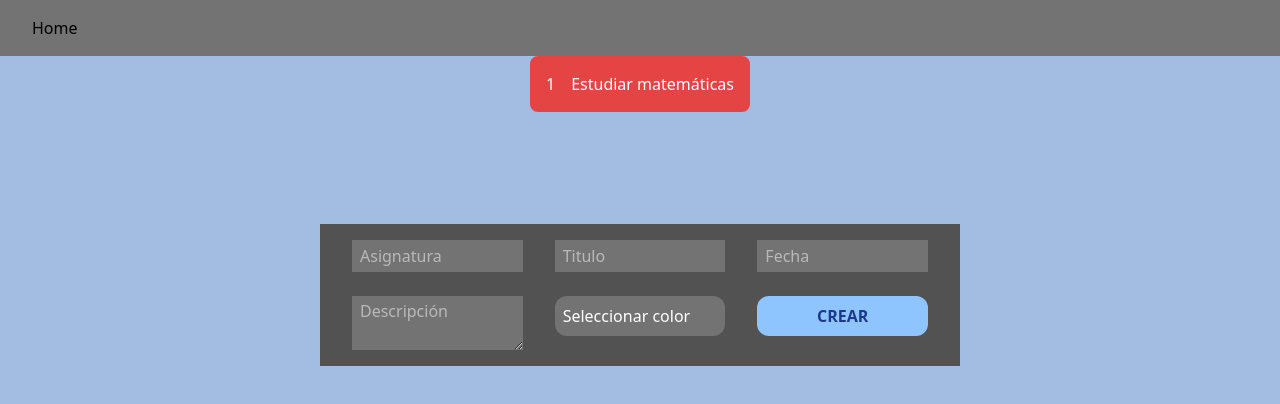
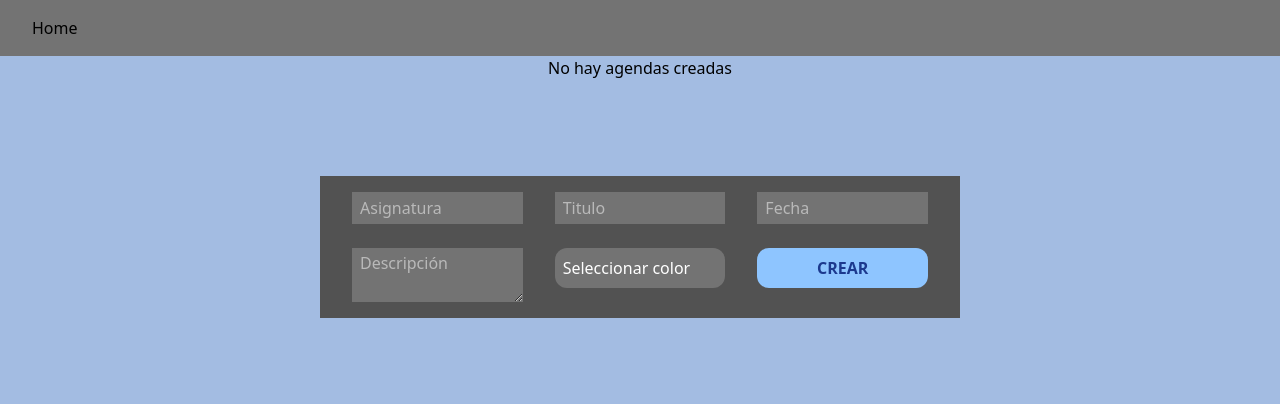
Before and after one commit to Matisalinas23/Agenda_Web, a React (Vite) app: page / in a window 1280 px wide. Shown: the top 404 px of the page. Built offline with nearby package versions, Linux system fonts and the light colour scheme.

Commit message:
autosave_changes

```diff
--- a/src/screens/agenda/agenda.tsx
+++ b/src/screens/agenda/agenda.tsx
@@ -1,4 +1,4 @@
-import { useState } from "react";
+import { useEffect, useState } from "react";
 import FormularioAñadirNota from "../../components/FormularioAñadirNota";
 
 export interface INote {
@@ -13,16 +13,14 @@ export interface INote {
 }
 
 export const Agenda = () => {
-  const [notes, setNotes] = useState<INote[]>([{
-      id: 1,
-      title: 'Estudiar matemáticas',
-      description: 'Repasar álgebra y geometría para el examen del viernes.',
-      limitDate: '2024-06-10',
-      completed: false,
-      assignature: 'Matemáticas',
-      color: "#E54444",
-      textColor: "#ffffff"
-    }])
+  const [notes, setNotes] = useState<INote[]>(() => {
+    const saved = localStorage.getItem("notes");
+    return saved ? JSON.parse(saved) : [];
+  });
+
+  useEffect(() => {
+    localStorage.setItem("notes", JSON.stringify(notes));
+  }, [notes]);
 
   return (
     <div className="flex flex-col items-center gap-24">
@@ -30,7 +28,7 @@ export const Agenda = () => {
         ? 'No hay agendas creadas'
         : <ul>
           {notes.map((nota, index) => (
-            <li key={index + 1} className="p-4 mb-4 rounded-lg text-white flex gap-4" style={{ backgroundColor: nota.color }}>
+            <li key={index + 1} className="p-4 mb-4 rounded-lg text-white flex gap-4" style={{ backgroundColor: nota.color, color: nota.textColor }}>
               <p>{index + 1}</p>
               <h2>{nota.title}</h2>
             </li>
@@ -38,7 +36,7 @@ export const Agenda = () => {
         </ul>
       }
 
-      <FormularioAñadirNota setNotes={setNotes} />
+      <FormularioAñadirNota notes={notes} setNotes={setNotes} />
     </div>
   )
 }
```
